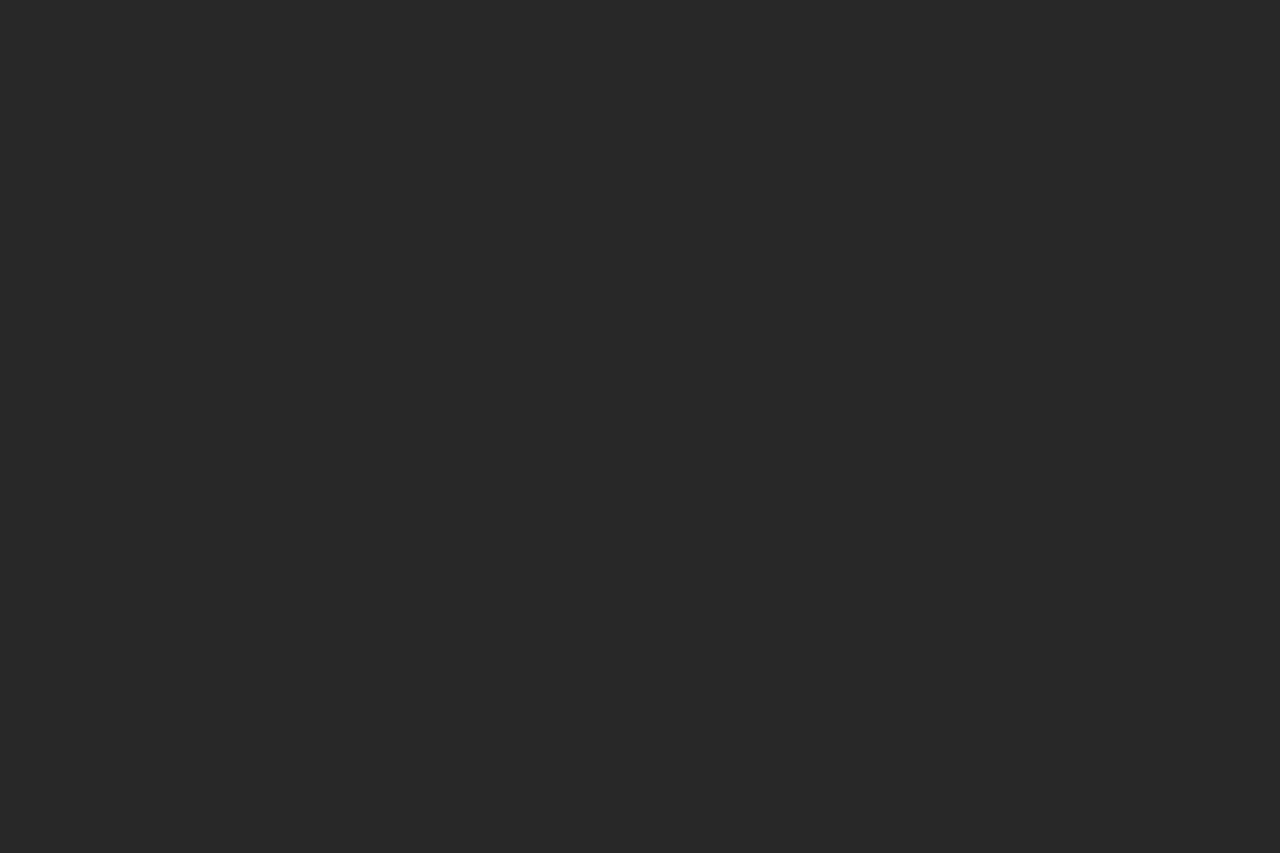
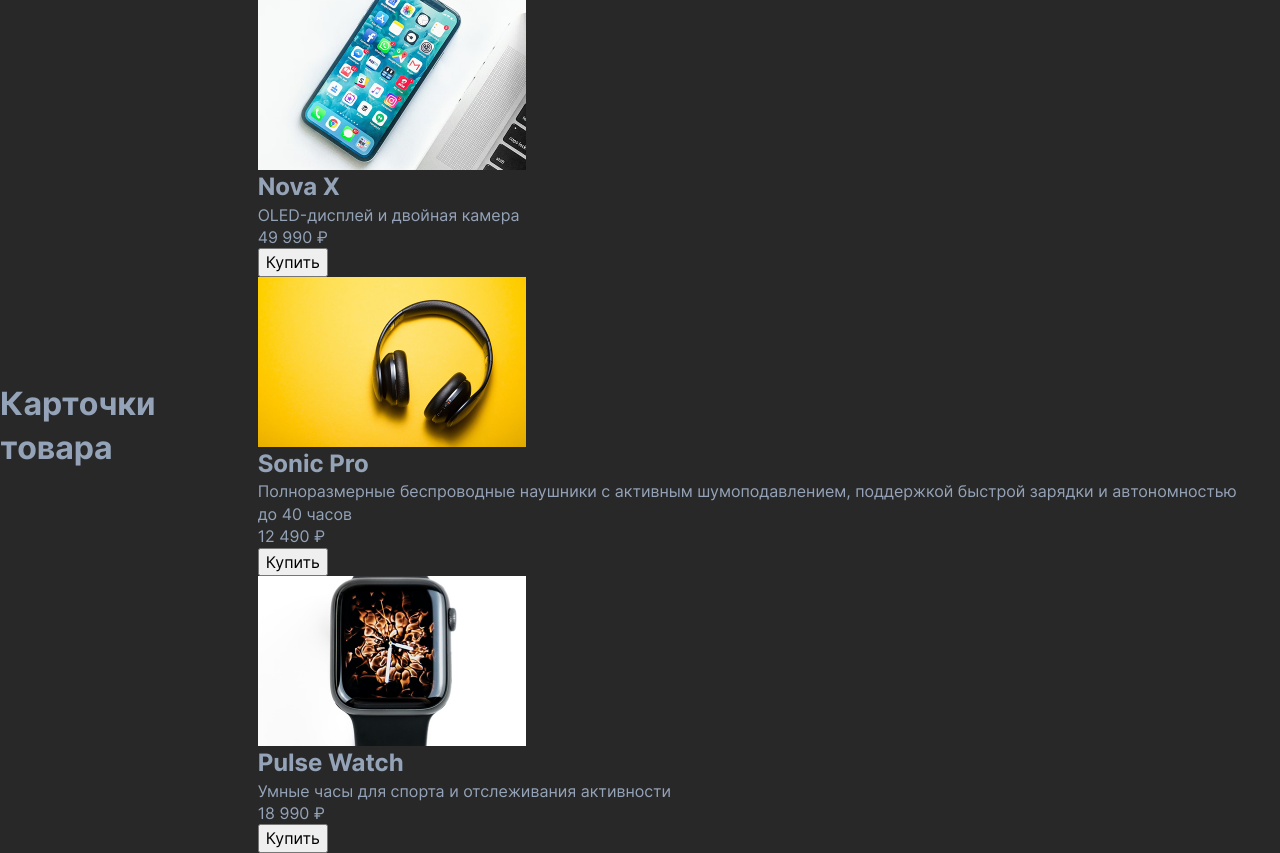
Before and after one commit to notsabyrka/kartochki-tovara, a plain HTML site: page index.html in a window 1280 px wide. Before the commit the page ends 800 px from the top, so only its background shows below. Drawn offline with Linux system fonts and the light colour scheme.

Commit message:
feat: add cards markup

```diff
--- a/index.html
+++ b/index.html
@@ -6,5 +6,80 @@
     <title>Карточки товара</title>
     <link rel="stylesheet" href="./css/style.css" />
   </head>
-  <body></body>
+  <body>
+    <h1>Карточки товара</h1>
+    <section class="cards">
+      <ul class="cards__list">
+        <li class="cards__item">
+          <article class="card">
+            <div class="card__body">
+              <img
+                class="card__image"
+                src="./img/1.jpg"
+                alt="Nova X"
+                width="268"
+                height="170"
+              />
+              <div class="card__info">
+                <h2 class="card__title">Nova X</h2>
+                <p class="card__description">OLED-дисплей и двойная камера</p>
+              </div>
+            </div>
+            <div class="card__footer">
+              <div class="card__price">49 990 ₽</div>
+              <button class="card__button" type="button">Купить</button>
+            </div>
+          </article>
+        </li>
+        <li class="cards__item">
+          <article class="card">
+            <div class="card__body">
+              <img
+                class="card__image"
+                src="./img/2.jpg"
+                alt="Sonic Pro"
+                width="268"
+                height="170"
+              />
+              <div class="card__info">
+                <h2 class="card__title">Sonic Pro</h2>
+                <p class="card__description">
+                  Полноразмерные беспроводные наушники с активным
+                  шумоподавлением, поддержкой быстрой зарядки и автономностью
+                  до 40 часов
+                </p>
+              </div>
+            </div>
+            <div class="card__footer">
+              <div class="card__price">12 490 ₽</div>
+              <button class="card__button" type="button">Купить</button>
+            </div>
+          </article>
+        </li>
+        <li class="cards__item">
+          <article class="card">
+            <div class="card__body">
+              <img
+                class="card__image"
+                src="./img/3.jpg"
+                alt="Pulse Watch"
+                width="268"
+                height="170"
+              />
+              <div class="card__info">
+                <h2 class="card__title">Pulse Watch</h2>
+                <p class="card__description">
+                  Умные часы для спорта и отслеживания активности
+                </p>
+              </div>
+            </div>
+            <div class="card__footer">
+              <div class="card__price">18 990 ₽</div>
+              <button class="card__button" type="button">Купить</button>
+            </div>
+          </article>
+        </li>
+      </ul>
+    </section>
+  </body>
 </html>
```
Also changed, not shown: img/1.jpg (added), img/2.jpg (added), img/3.jpg (added).
